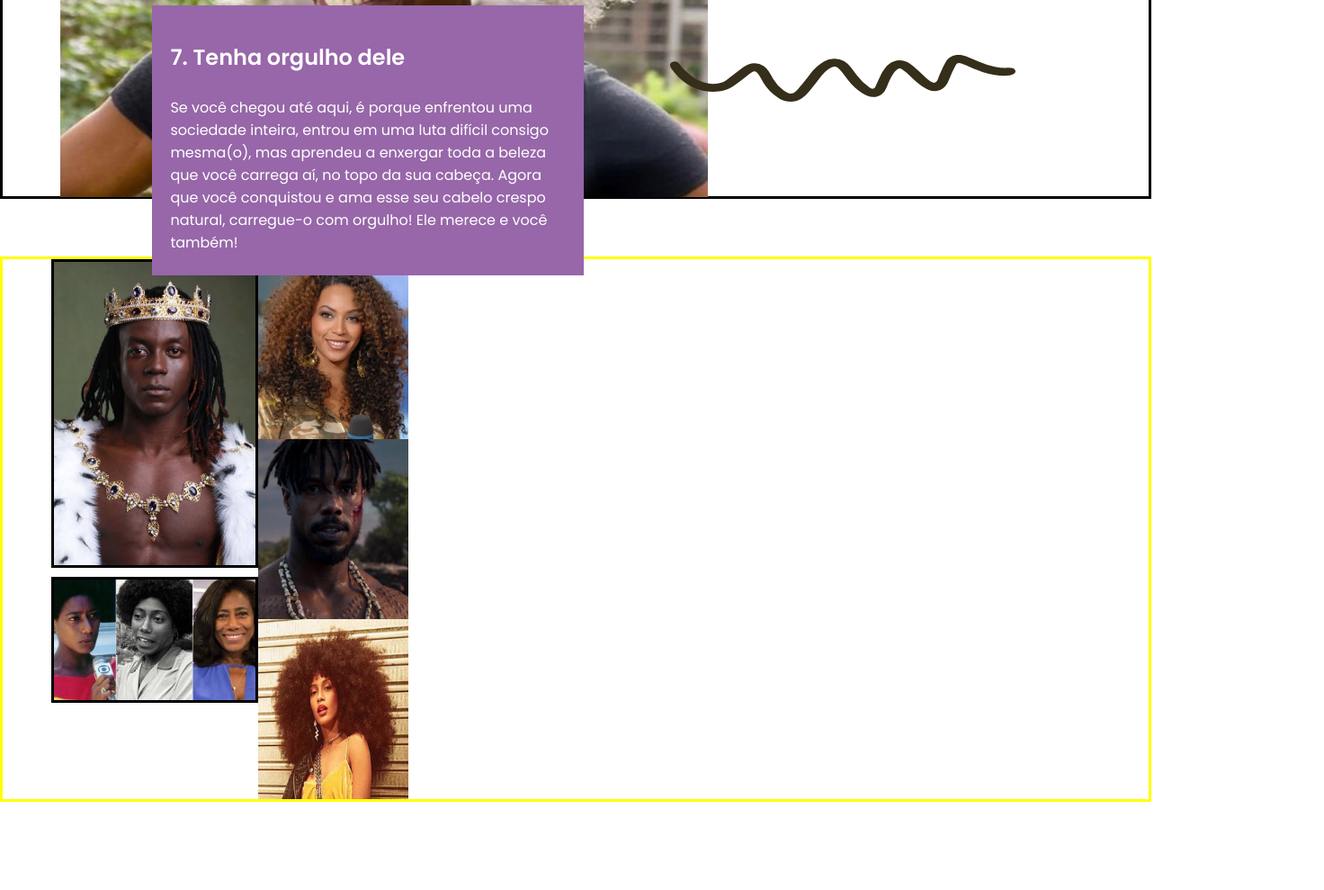
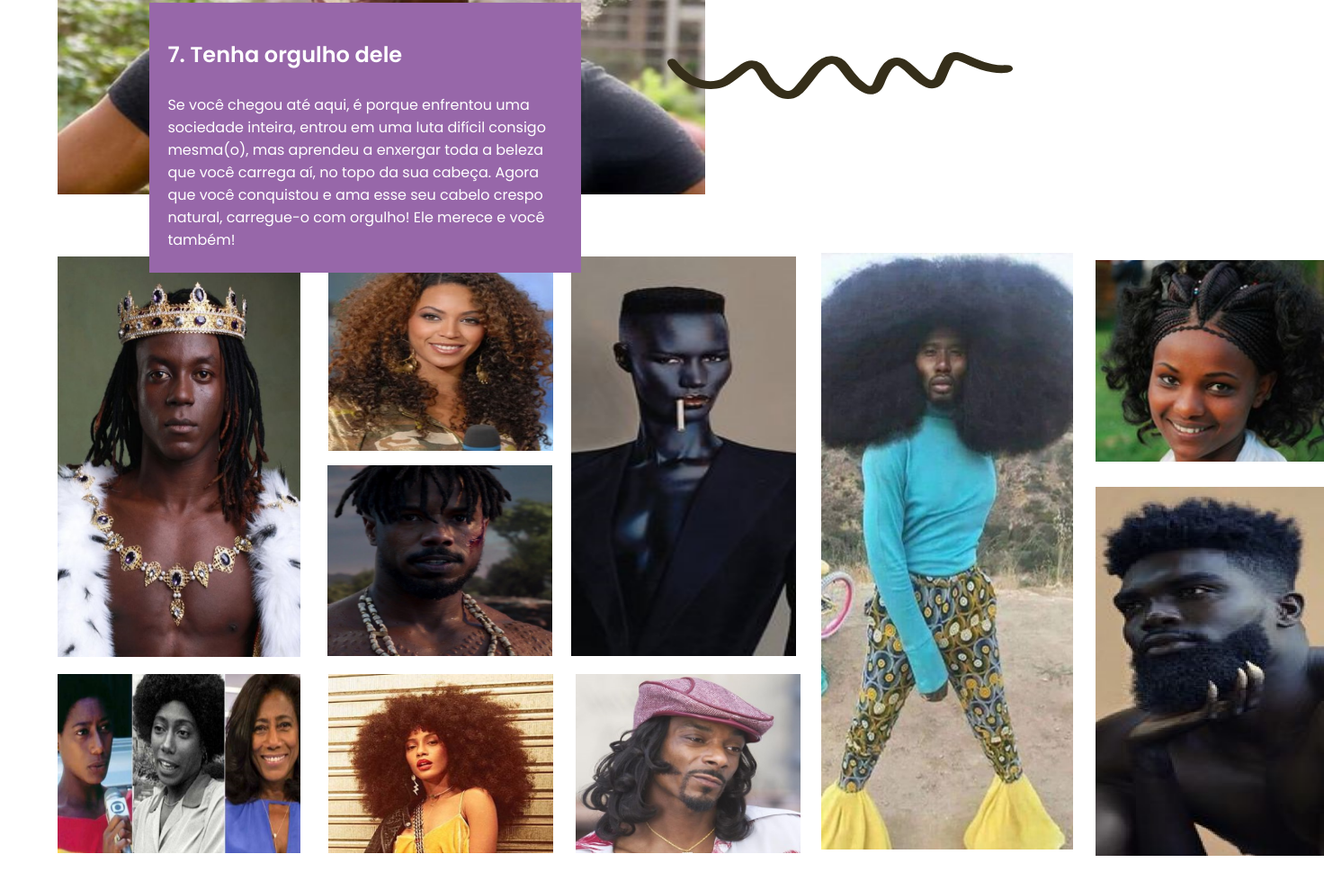
Before and after one commit to IaveL/crespos-challenge, a plain HTML site: page index.html in a window 1280 px wide. Shown: the part 3171-4160 px from the top of the page at 90% size, 1472 px wide, since content can reach past the window. Before the commit the page ends 4062 px from the top, so only its background shows below. Drawn offline with Linux system fonts and the light colour scheme.

Commit message:
finished bottom gallery although not optimal, plan to find a way to do it better still got footer to do.

```diff
--- a/index.html
+++ b/index.html
@@ -119,15 +119,22 @@
         </section>
 
         <section class="bottom-gallery">
-            <div class="column-1">
-                <img src="assets/guy-with-a-crown.png">
-                <img src="assets/gloriamaria@2x.png">
-            </div>
-            <div class="column-2">
-                <img src="assets/beyonce.png" alt="">
-                <img src="assets/killmonger.png" alt="">
-                <img src="assets/thais-araujo.png" alt="">
-            </div>
+           <img class="king" src="assets/guy-with-a-crown.png" alt="">
+           <img class="beyonce" src="assets/beyonce.png" alt="">
+           <img class="killmonger" src="assets/killmonger.png" alt="">
+           <img class="cigar" src="assets/woman-with-cigar.png">
+           <img class="cabeludo-2" src="assets/cabeludo-bottom.png" alt="">
+
+           <div class="gallery-1">
+            <img class="tranca" src="assets/last-col1.png" alt="">
+            <img class="modelo" src="assets/last-col2.png" alt="">
+          </div>
+          <div class="gallery-2">
+              <img class="gloria-maria" src="assets/gloriamaria@2x.png" alt="">
+              <img class="doggy-dog" src="assets/dogg.png" alt="">
+              <img class="thais-araujo" src="assets/thais-araujo.png" alt="">
+          </div>
+
         </section>
 
 
--- a/style.css
+++ b/style.css
@@ -119,11 +119,10 @@ li:hover {
     height: 400px;
     left: 62vw;
     top: 3vh;
-}
+    }
 
 .gallery {
     position: relative;
-    border: solid black;
     height: 190vw;
     margin-bottom: 5vw;
 }
@@ -300,29 +299,94 @@ li:hover {
 }
 
 .bottom-gallery {
+    height: 115vh;
+    width: 1000px;
     display: flex;
-    border: solid yellow;
-    padding-left: 4.2vw;
+    flex-wrap: wrap;
+    margin-left: 5vw;
 }
 
-.column-1 {
+.king {
+    width: 270px;
+    height: 445px;
+}
+
+.beyonce {
+    width: 250px;
+    height: 216px;
+    margin-left: 31px;
+}
+
+.killmonger {
+    width: 250px;
+    height: 212px;
+    position: absolute;
+    margin-left: 300px;
+    margin-top: 232px;
+
+}
+
+.cigar {
+    height: 444px;
+    width: 250px;
+    margin-left: 20px;
+}
+
+.cabeludo-2 {
+    height: 663px;
+    width: 280px;
+    margin-left: 849px;
+    margin-top: -580px;
+}
+
+.gallery-1 {
+    height: 662px;
+    width: 280px;
     display: flex;
     flex-direction: column;
+    justify-content: space-between;
+    margin-left: 964px;
+    margin-top: -785px;
 }
 
-.column-1 img {
-    width: 18vw;
-    margin-bottom: 10px;
-    border: solid black;
+.modelo {
+    height: 410px;
+    width: 254px;
+    /* margin-top: -5000000px; */
+    margin-left: 190px;
 }
 
-.column-2 {
-    display: flex;
-    flex-direction: column;
+.tranca {
+    height: 224px;
+    width: 254px;
+    margin-left: 190px;
 }
 
-.column-2 img {
-    height: 25vh;
-    width: 13vw;
-    /* margin: 10px; */
+.gallery-2 {
+    height: 230px;
+    width: 654px;
+    position: absolute;
+    margin-top: 464px;
+    display: flex;
+    flex-direction: row;
+    justify-content: space-between;
 }
+
+.doggy-dog {
+    height: 199px;
+    width: 250px;
+    margin-left: 88%;
+    position: absolute;
+}
+
+.thais-araujo {
+    height: 199px;
+    width: 250px;
+    margin-left: 46%;
+    position: absolute;
+}
+
+.gloria-maria {
+    height: 199px;
+    width: 270px;
+}
```
Also changed, not shown: assets/cabeludo-bottom.png (added), assets/dogg.png (added), assets/last-col1.png (added), assets/last-col2.png (added), assets/logo todecacho@2x.png (deleted), assets/woman-with-cigar.png (added), 2 other files.
